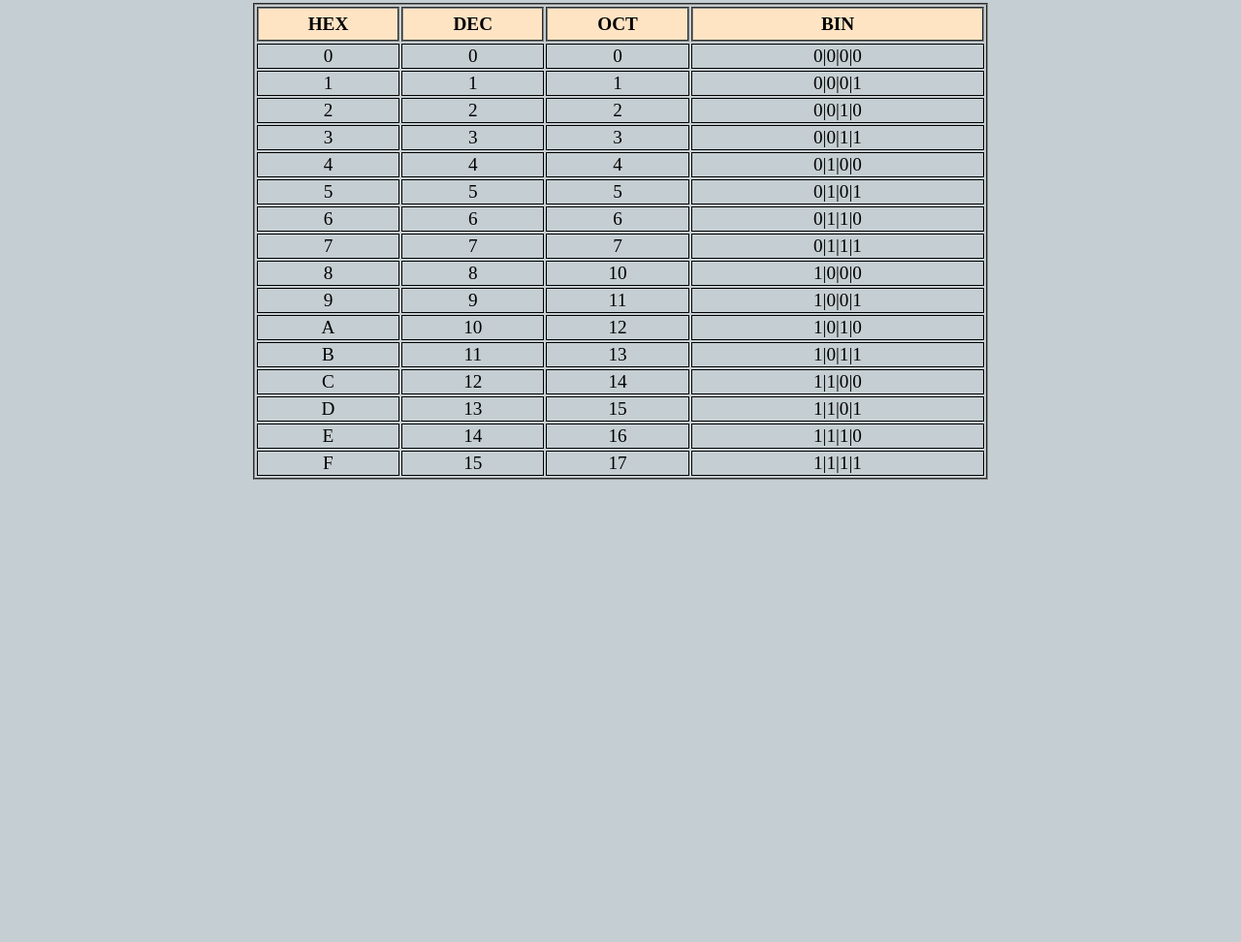
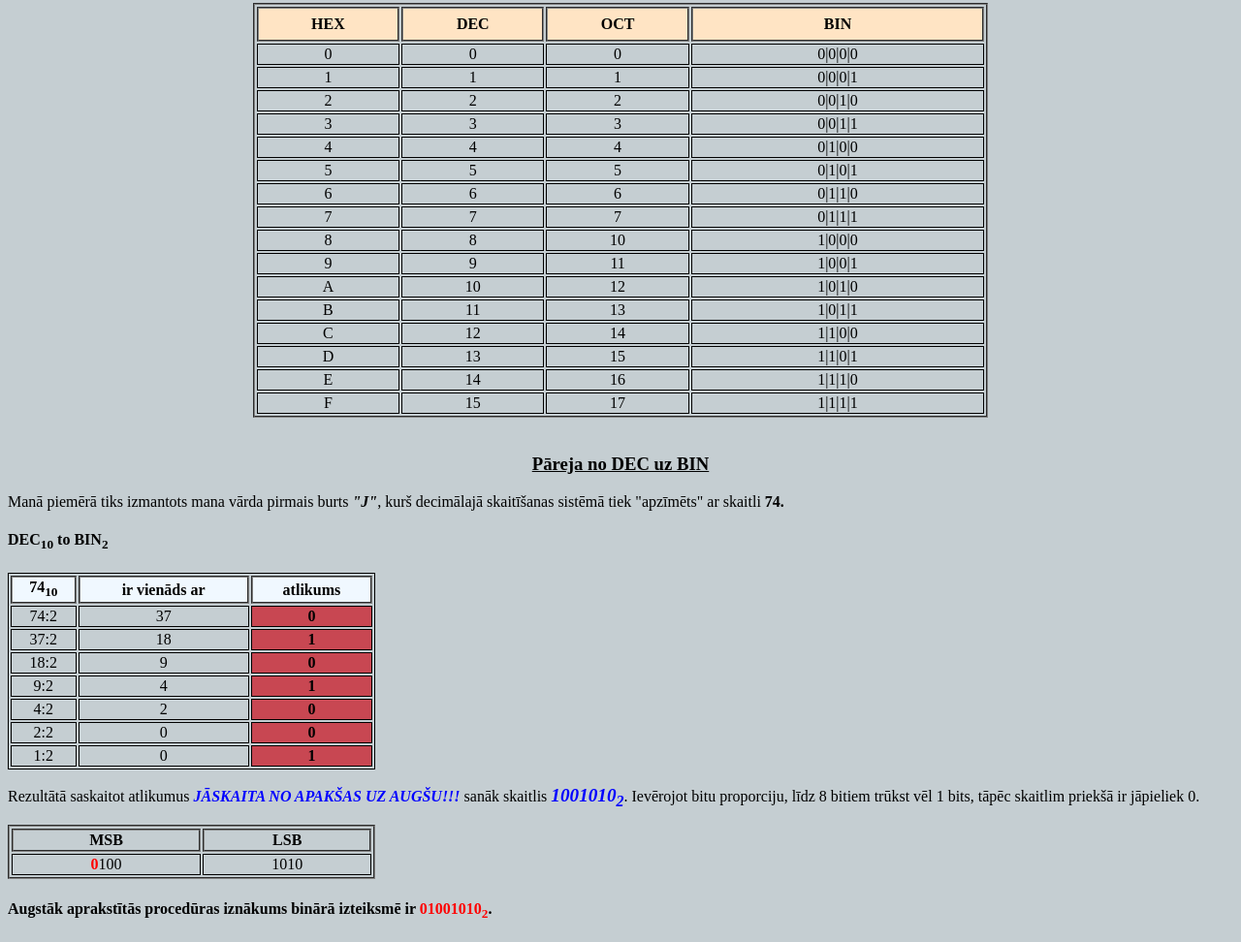
Before and after one commit to zazturbo/Mans_JS, a plain HTML site: page Class_03_20220516/uzdevums.html in a window 1280 px wide. Shown: the part 382-1354 px from the top of the page at 97% size. Before the commit the page ends 885 px from the top, so only its background shows below. Drawn offline with Linux system fonts and the light colour scheme.

Commit message:
mājasdarbs nin_to_dec aprēķins

```diff
--- a/Class_03_20220516/uzdevums.html
+++ b/Class_03_20220516/uzdevums.html
@@ -23,8 +23,14 @@
     }
     .rekinasana{
       text-align: center;
-      font-size: larger;
+      font-size:medium;
       width: 60%;
+    }
+    .dec_to_bin{
+      border: 1px solid black;
+      font-size: medium;
+      width: 30%;
+      text-align:center;
     }
     h3{
       text-align: center;
@@ -188,5 +194,67 @@ align="center">
       </tr>
 </div>
 </table>
+<br>
+<div>
+<h3>Pāreja no DEC uz BIN</h3>
+<p>Manā piemērā tiks izmantots mana vārda pirmais burts <strong><em>"J"</em></strong>, kurš decimālajā skaitīšanas sistēmā tiek "apzīmēts" ar skaitli <strong>74.</strong> </p>
+<h4>
+  DEC<sub>10</sub> to BIN<sub>2</sub>
+</h4>
+<table class="dec_to_bin">
+  <tr>
+    <th style="background-color:aliceblue">74<sub>10</sub></th>
+    <th style="background-color:aliceblue">ir vienāds ar</th>
+    <th style="background-color:aliceblue">atlikums</th>
+  </tr>
+  <tr>
+    <td>74:2</td>
+    <td>37</td>
+    <td style="background-color:rgb(200, 71, 82);"><strong>0</strong></td>
+  </tr>
+  <tr>
+    <td>37:2</td>
+    <td>18</td>
+    <td style="background-color:rgb(200, 71, 82);"><strong>1</strong></td>
+  </tr>
+  <tr>
+    <td>18:2</td>
+    <td>9</td>
+    <td style="background-color:rgb(200, 71, 82);"><strong>0</strong></td>
+  </tr>
+<tr>
+  <td>9:2</td>
+  <td>4</td>
+  <td style="background-color:rgb(200, 71, 82);"><strong>1</strong></td>
+</tr>
+<tr>
+  <td>4:2</td>
+  <td>2</td>
+  <td style="background-color:rgb(200, 71, 82);"><strong>0</strong></td>
+</tr>
+<tr>
+  <td>2:2</td>
+  <td>0</td>
+  <td style="background-color:rgb(200, 71, 82);"><strong>0</strong></td>
+</tr>
+<tr>
+  <td>1:2</td>
+  <td>0</td>
+  <td style="background-color:rgb(200, 71, 82);"><strong>1</td>
+</tr>
+</table>
+ <p>Rezultātā saskaitot atlikumus <strong><em style="color:blue">JĀSKAITA NO APAKŠAS UZ AUGŠU!!! </em></strong>sanāk skaitlis <strong><em style="color:blue; font-size: larger; ">1001010<sub>2</sub></em></strong>.</strong> Ievērojot bitu proporciju, līdz 8 bitiem trūkst vēl 1 bits, tāpēc skaitlim priekšā ir jāpieliek 0.</p>
+<table style="width:30%; text-align: center;">
+  <tr>
+    <th>MSB</th>
+    <th>LSB</th>
+  </tr>
+  <tr>
+    <td><strong style="color:red">0</strong>100</td>
+    <td>1010</td>
+  </tr>
+</table>
+<h4>Augstāk aprakstītās procedūras iznākums binārā izteiksmē ir <strong style="color:red">01001010<sub>2</sub></strong>.</h4>
+</div>
   </body>
 </html>
```
